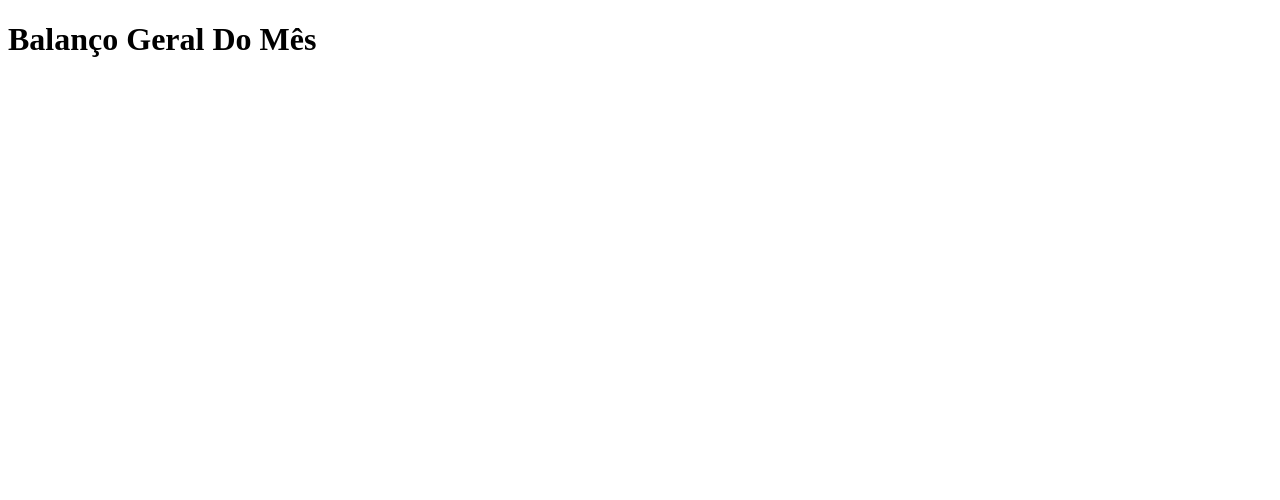
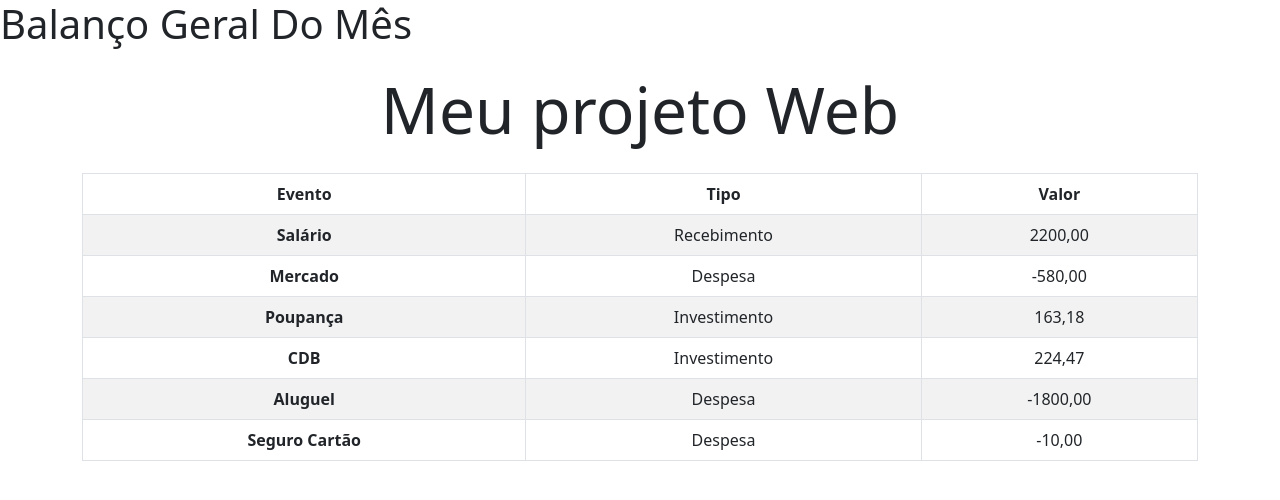
Before and after one commit to PedroHPG/Fintech, a plain HTML site: page index.html in a window 1280 px wide. Drawn offline with nearby package versions, Linux system fonts and the light colour scheme.

Commit message:
Link Bootstrap e tabela do balanço geral do mês

```diff
--- a/index.html
+++ b/index.html
@@ -3,6 +3,7 @@
 <head>
     <meta charset="UTF-8">
     <meta name="viewport" content="width=device-width, initial-scale=1.0">
+    <link href="https://cdn.jsdelivr.net/npm/bootstrap@5.2.3/dist/css/bootstrap.min.css" rel="stylesheet" integrity="sha384-rbsA2VBKQhggwzxH7pPCaAqO46MgnOM80zW1RWuH61DGLwZJEdK2Kadq2F9CUG65" crossorigin="anonymous">
     <link rel="stylesheet" href="./css/style.css">
     <title>Fintech</title>
 </head>
@@ -10,5 +11,49 @@
     <!--Navbar-->
     <h1>Balanço Geral Do Mês</h1>
 
+    <div class="container text-center my-4">
+        <h3 class="display-3 my-4">Meu projeto Web</h3>
+    <table class="table table-striped table-bordered table-hover">
+        <thead class="text-center">
+            <tr>
+                <th>Evento</th>
+                <th>Tipo</th>
+                <th>Valor</th>
+            </tr>
+        </thead>
+        <tbody class="text-center">
+            <tr>
+                <th>Salário</th>
+                <td>Recebimento</td>
+                <td>2200,00</td>
+            </tr>
+            <tr>
+                <th>Mercado</th>
+                <td>Despesa</td>
+                <td>-580,00</td>
+            </tr>
+            <tr>
+                <th>Poupança</th>
+                <td>Investimento</td>
+                <td>163,18</td>
+            </tr>
+            <tr>
+                <th>CDB</th>
+                <td>Investimento</td>
+                <td>224,47</td>
+            </tr>
+            <tr>
+                <th>Aluguel</th>
+                <td>Despesa</td>
+                <td>-1800,00</td>
+            </tr>
+            <tr>
+                <th>Seguro Cartão</th>
+                <td>Despesa</td>
+                <td>-10,00</td>
+            </tr>
+        </tbody>
+    </table>
+    </div>
 </body>
 </html>
```
